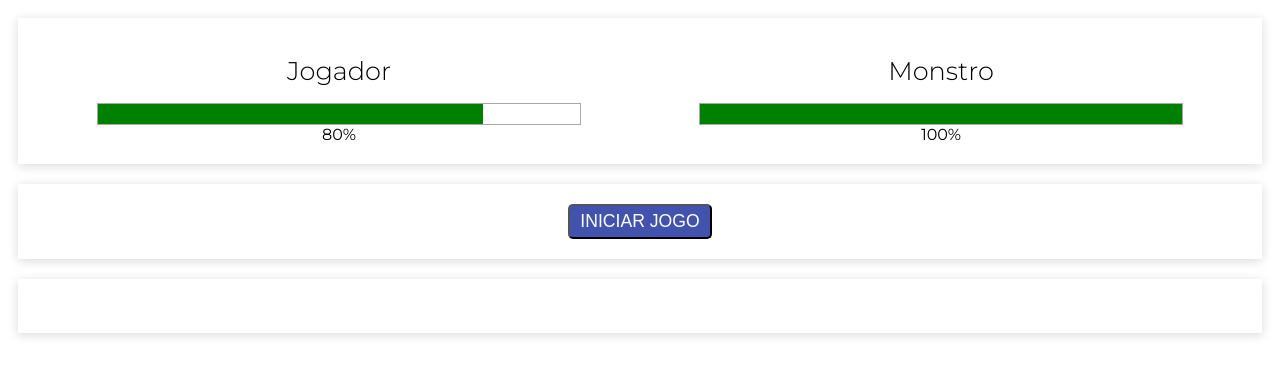
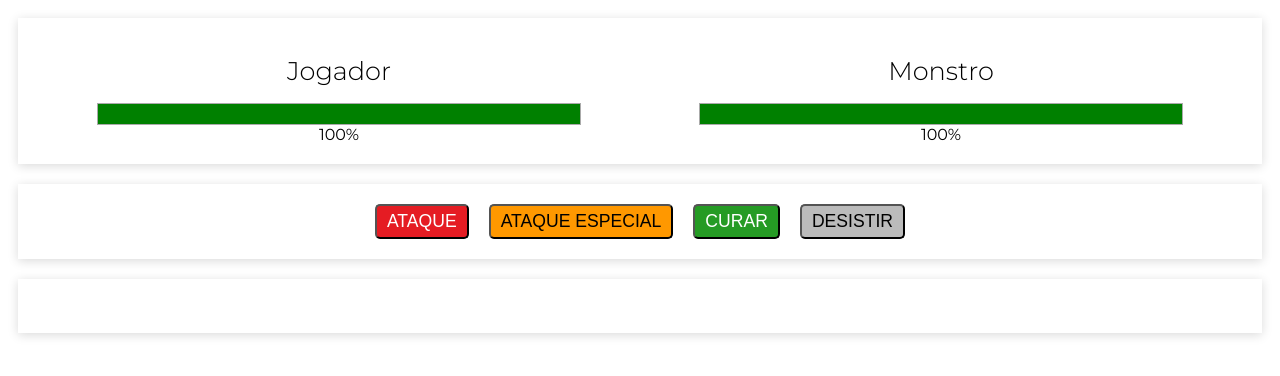
Before and after one commit to mrlazarias/matador-de-monstros-vue, a plain HTML site: page index.html in a window 1280 px wide. Both pictures are taken after a click on the button "INICIAR JOGO". Drawn offline with nearby package versions, Linux system fonts and the light colour scheme.

Commit message:
startGame

```diff
--- a/app.js
+++ b/app.js
@@ -2,7 +2,7 @@ new Vue({
     el: '#app',
     data: {
         running: false,
-        playerLife: 80,
+        playerLife: 100,
         monsterLife: 100,
     },
     computed: {
@@ -11,7 +11,11 @@ new Vue({
         }
     },
     methods: {
-
+        startGame() {
+            this.running = true
+            this.playerLife = 100
+            this.monsterLife= 100
+        }
     },
     watch: {
 
--- a/index.html
+++ b/index.html
@@ -37,9 +37,11 @@
                 <button class="btn attack">Ataque</button>
                 <button class="btn especial-attack">Ataque Especial</button>
                 <button class="btn heal">Curar</button>
-                <button class="btn give-up">Desistir</button>
+                <button @click="running = false"
+                class="btn give-up">Desistir</button>
             </template>
-            <button v-else class="btn new-game">Iniciar Jogo</button>
+            <button v-else @click="startGame"
+            class="btn new-game">Iniciar Jogo</button>
         </div>
         <div class="panel logs">
             <ul>
```
